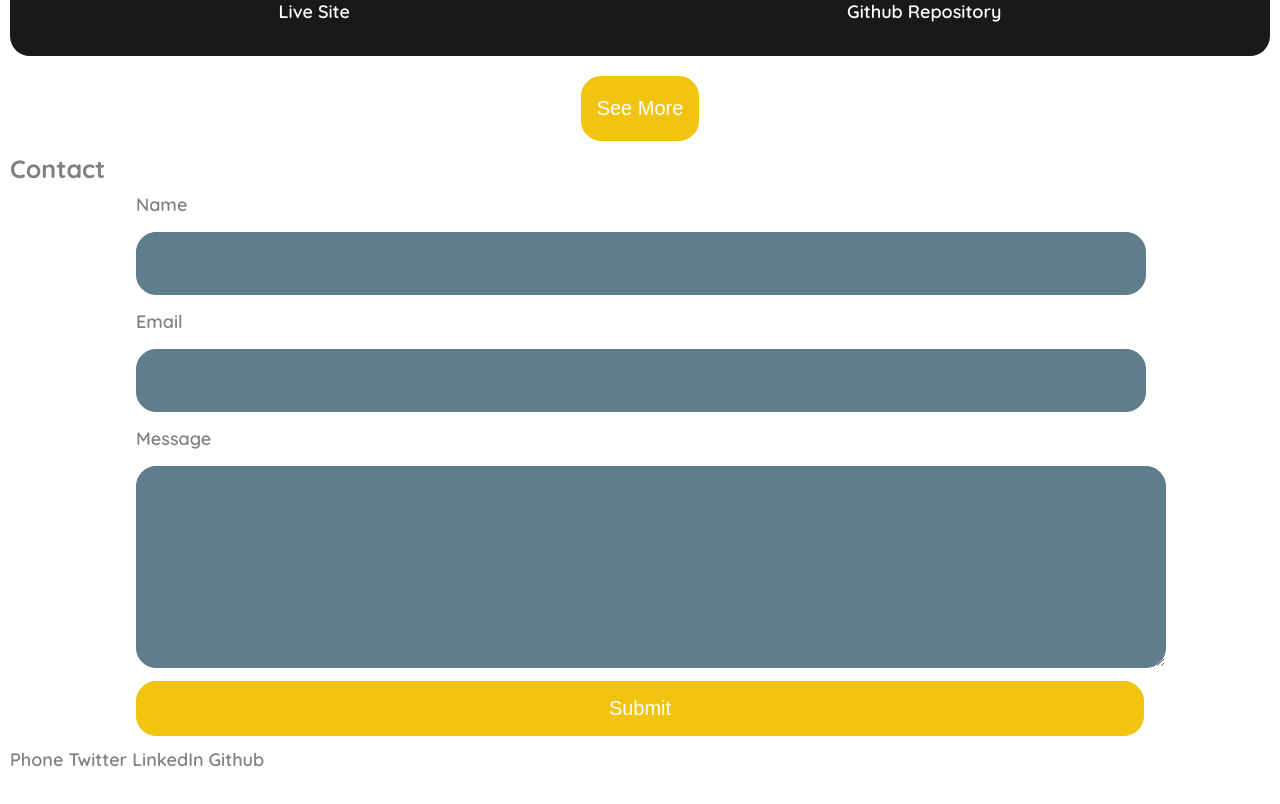
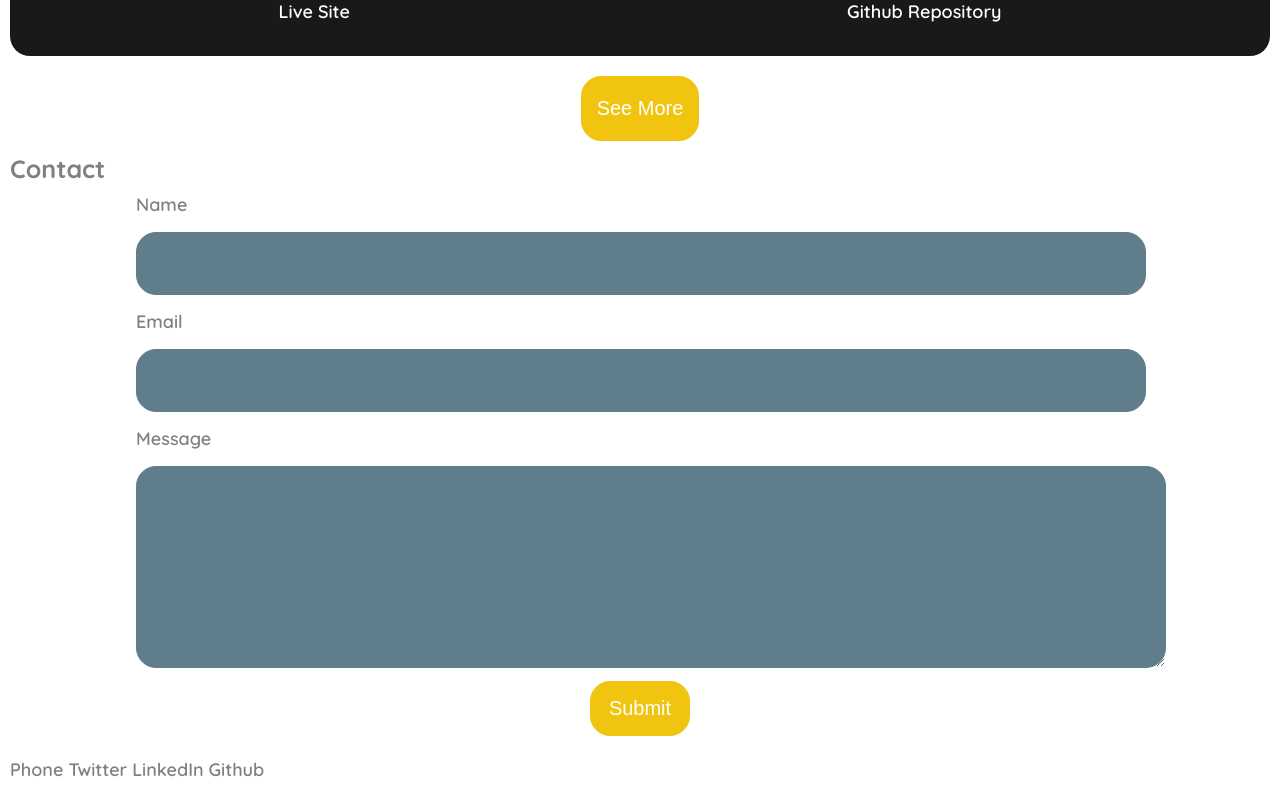
Before and after one commit to myspace20/Portfolio, a plain HTML site: page index.html in a window 1280 px wide. Shown: the part 1772-2576 px from the top of the page. Drawn offline with Linux system fonts and the light colour scheme.

Commit message:
form button

```diff
--- a/scss/styles.scss
+++ b/scss/styles.scss
@@ -151,10 +151,10 @@ form{
         color: white;
         font-size: 20px;
         text-align: center;
-        width: 100%;
+        width: 100px;
         padding: 15px 0px;
-        margin-top: 10px;
-
+        margin: 10px auto;
+        display: block;
 
     }
 }
```
Also changed, not shown: css/styles.css.
